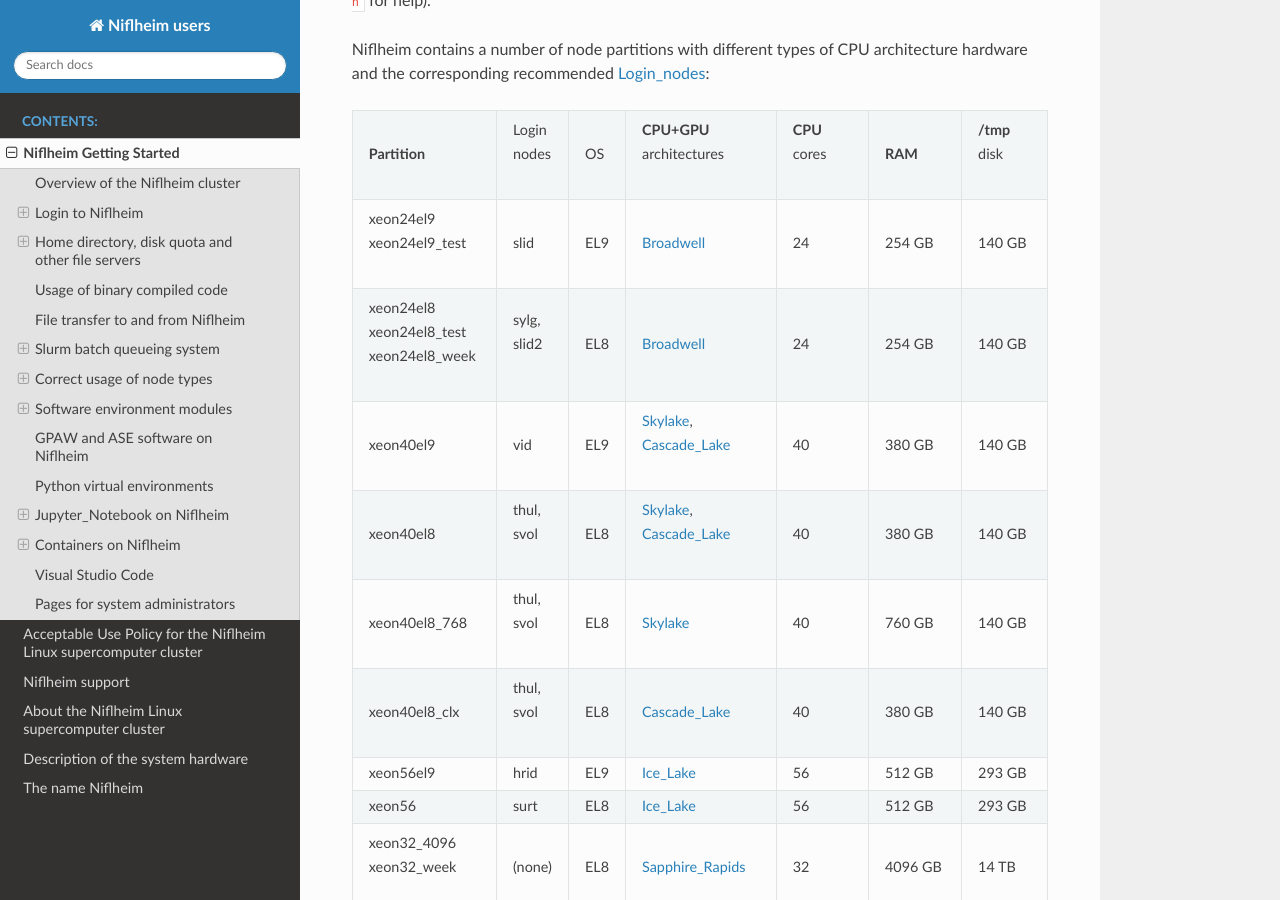
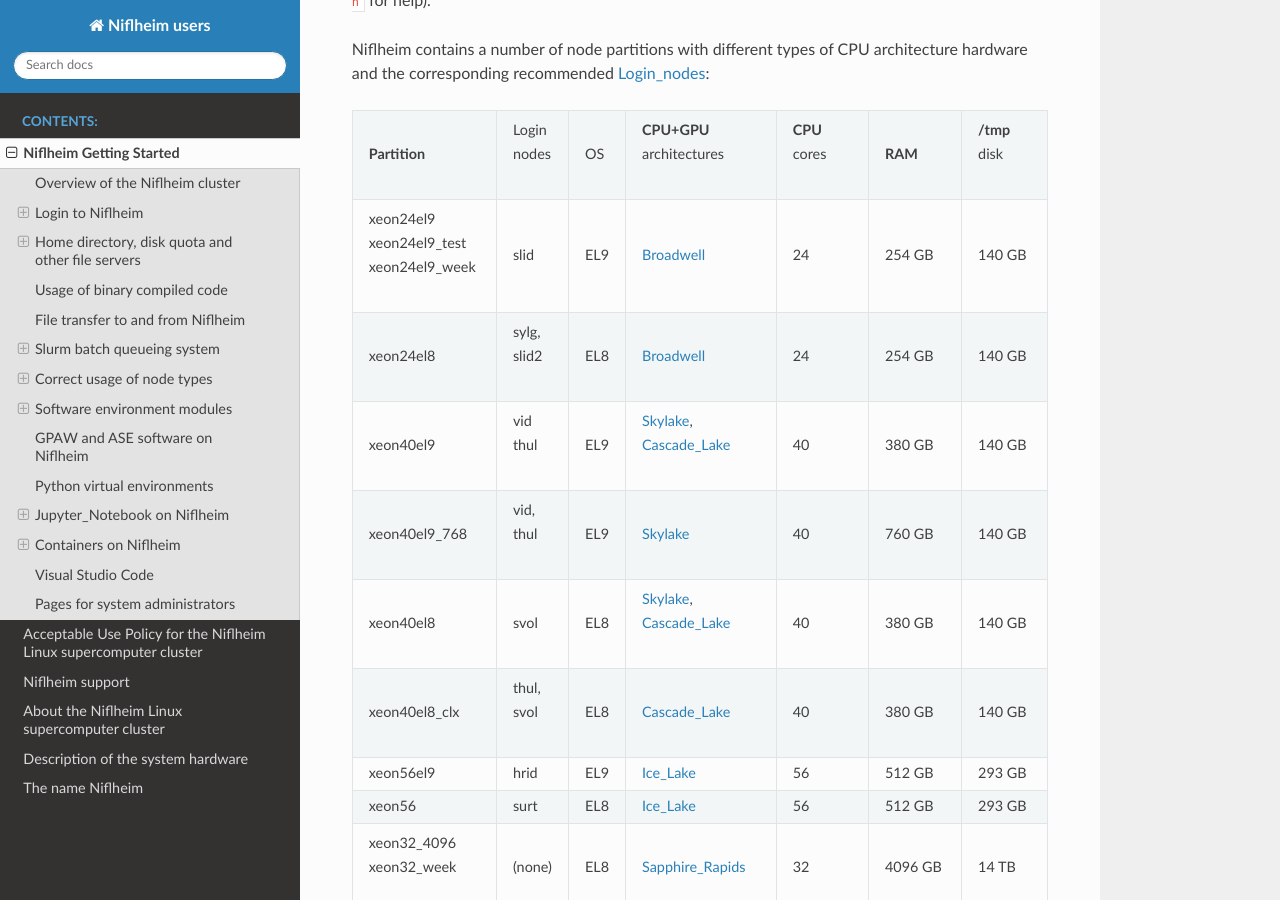
Before and after one commit to OleHolmNielsen/Niflheim_users, a Sphinx documentation site: the page built from docs/Niflheim_Getting_Started.rst, in a window 1280 px wide and 900 px high, scrolled down 6442 px. Built offline with Sphinx 7.4.7 and the Read the Docs theme 3.1.0, drawn with Linux system fonts in a browser that asks for light colours; some of the changed text lies outside the part shown.

Commit message:
Migrated partitions to EL9

```diff
--- a/docs/Niflheim_Getting_Started.rst
+++ b/docs/Niflheim_Getting_Started.rst
@@ -55,13 +55,13 @@ Niflheim's login nodes
   * 24 CPU cores (Intel Xeon CPU E5-2650 v4 @ 2.20GHz Broadwell_), 256 GB of RAM memory.
   * Refer to this as CPU_ARCH= **broadwell_el8**.
 
-* ``vid.fysik.dtu.dk``:
+* ``vid.fysik.dtu.dk`` and ``thul.fysik.dtu.dk``:
 
   * Login node for :ref:`compute_node_partitions` ``xeon40el9`` as well as ``sm3090el9`` (RockyLinux_ 9 OS).
   * Intel Xeon Scalable Gold Skylake_ CPUs with AVX512_ vector instructions, 384 GB of RAM memory.
   * Refer to this as CPU_ARCH= **skylake_el9**.
 
-* ``svol.fysik.dtu.dk`` and ``thul.fysik.dtu.dk``:
+* ``svol.fysik.dtu.dk``:
 
   * Login node for :ref:`compute_node_partitions` ``xeon40el8`` as well as ``sm3090el8`` (RockyLinux_ 8 OS).
   * Intel Xeon Scalable Gold Skylake_ CPUs with AVX512_ vector instructions, 768 GB of RAM memory.
@@ -351,15 +351,14 @@ Niflheim contains a number of node partitions with different types of CPU archit
       | disk
   * - | xeon24el9
       | xeon24el9_test
+      | xeon24el9_week
     - slid
     - EL9
     - Broadwell_
     - 24
     - 254 GB
     - 140 GB
-  * - | xeon24el8
-      | xeon24el8_test
-      | xeon24el8_week
+  * - xeon24el8
     - | sylg,
       | slid2
     - EL8
@@ -368,29 +367,29 @@ Niflheim contains a number of node partitions with different types of CPU archit
     - 254 GB
     - 140 GB
   * - xeon40el9
-    - vid
+    - | vid
+      | thul
     - EL9
     - | Skylake_,
       | Cascade_Lake_
     - 40
     - 380 GB
     - 140 GB
+  * - xeon40el9_768
+    - | vid,
+      | thul
+    - EL9
+    - Skylake_
+    - 40
+    - 760 GB
+    - 140 GB
   * - xeon40el8
-    - | thul,
-      | svol
+    - svol
     - EL8
     - | Skylake_,
       | Cascade_Lake_
     - 40
     - 380 GB
-    - 140 GB
-  * - xeon40el8_768
-    - | thul,
-      | svol
-    - EL8
-    - Skylake_
-    - 40
-    - 760 GB
     - 140 GB
   * - xeon40el8_clx
     - | thul,
@@ -520,12 +519,12 @@ Niflheim contains a number of node partitions with different types of CPU archit
 
 * The default **maximum time limit** for jobs is **50 hours** in all partitions.
   Some partitions will accept jobs up to **1 week** (168 hours), please use the ``showpartitions`` command to view all available partitions.
-  The ``xeon24el8_test`` partition has a 10 minute time limit and must be used only for development tests.
+  The ``xeon24el9_test`` partition has a 10 minute time limit and must be used only for development tests.
 
 * Please use **all CPU cores** in the most modern CPU compute nodes (``xeon40el?``, ``xeon56``, and ``epyc96`` partitions),
   and do not submit jobs to these partitions which only use partial nodes.
 
-* For partial-node jobs (1 to 24 CPU cores) please submit to the ``xeon24el8`` partiton.
+* For partial-node jobs (1 to 24 CPU cores) please submit to the ``xeon24el9`` partiton.
 
 * Partial node usage, including single-core jobs, are permitted in the ``xeon24`` partition by submitting to 1 and up to 23 cores of a 24-core node.
 
```
